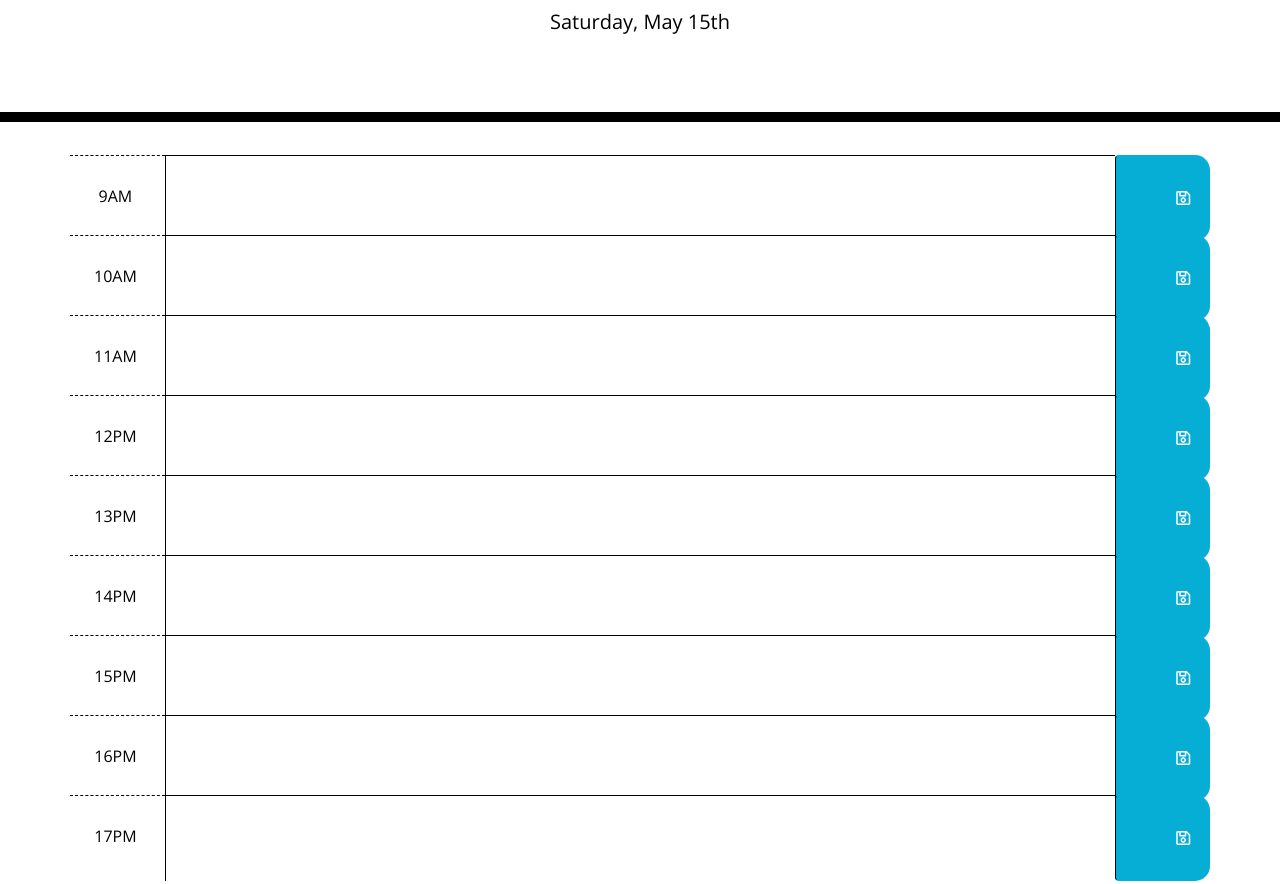
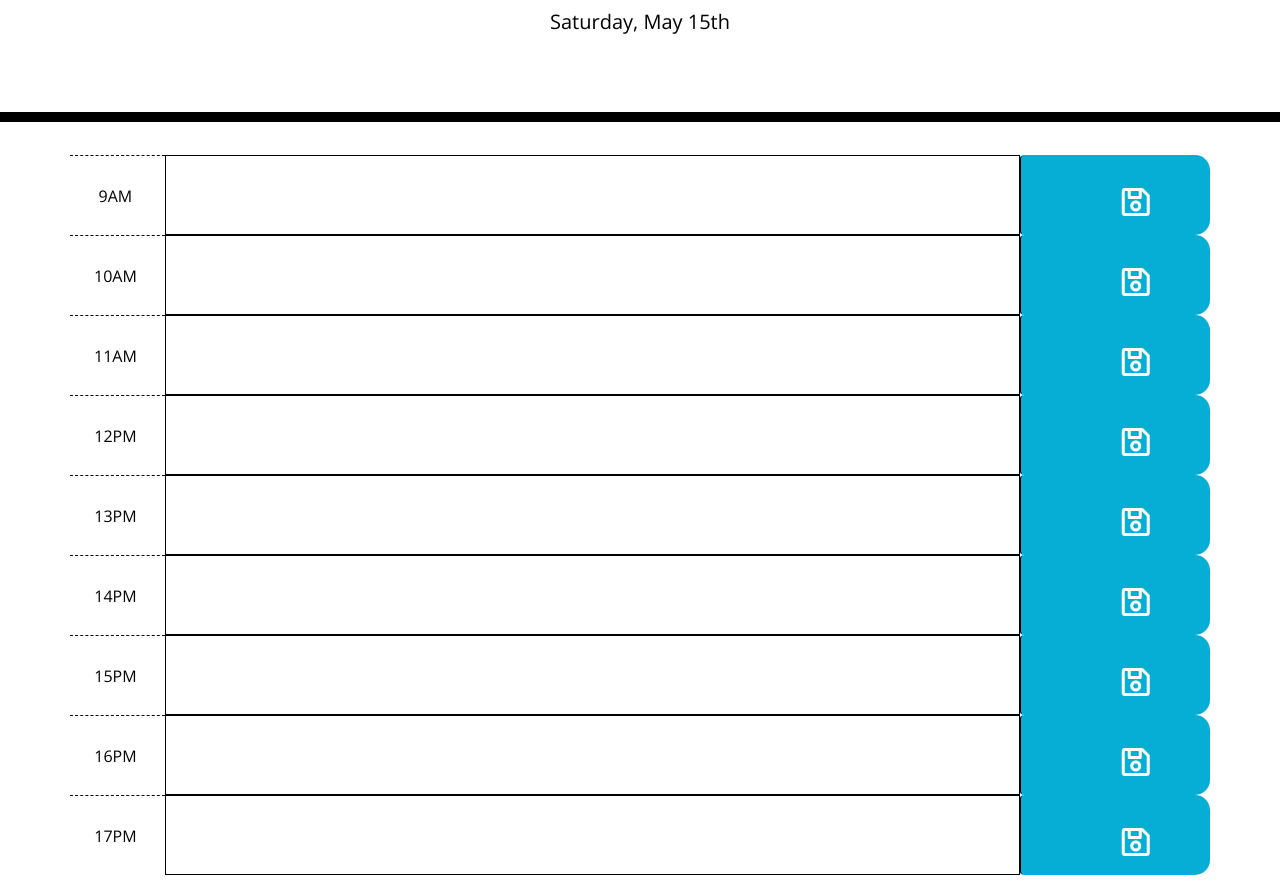
Before and after one commit to PanchoPuma/dailyTasks, a plain HTML site: page index.html in a window 1280 px wide. Shown: the part 182-1066 px from the top of the page. Drawn offline with nearby package versions, Linux system fonts and the light colour scheme.

Commit message:
finished reworking main area

```diff
--- a/assets/css/style.css
+++ b/assets/css/style.css
@@ -6,12 +6,13 @@ body {
 
 textarea{
   background: transparent;
-  border: none;
   resize: none;
   color: #000000;
   border-left: 1px solid black;
   padding: 10px;
-  border-top: 1px solid black;
+  border: 1px solid black;
+  width: 90px;
+  height: 80px;
 }
 
 .jumbotron {
@@ -65,6 +66,7 @@ textarea{
   border-bottom-right-radius: 15px;
   background-color: #06AED5;
   color: white;
+  height: 80px;
 
 }
 
--- a/index.html
+++ b/index.html
@@ -34,9 +34,9 @@
         <div id = "9am" class="col-1 hour">
            9AM
         </div>
-        <textarea class="col-10 description"> </textarea>
-        <button class="col-1 btn saveBtn">
-          <i class="far fa-save"></i>
+        <textarea class="col-9 description"> </textarea>
+        <button class="col-2 btn saveBtn">
+          <i class="far fa-save fa-2x"></i>
         </button>
       </div>
       <!-- 10 am -->
@@ -44,9 +44,9 @@
         <div id = "10am" class="col-1 hour">
            10AM
         </div>
-        <textarea class="col-10 description"> </textarea>
-        <button class="col-1 btn saveBtn">
-          <i class="far fa-save"></i>
+        <textarea class="col-9 description"> </textarea>
+        <button class="col-2 btn saveBtn">
+          <i class="far fa-save fa-2x"></i>
         </button>
       </div>
       <!-- 11 am -->
@@ -54,9 +54,9 @@
         <div id = "11am" class="col-1 hour">
            11AM
         </div>
-        <textarea class="col-10 description"> </textarea>
-        <button class="col-1 btn saveBtn">
-          <i class="far fa-save"></i>
+        <textarea class="col-9 description"> </textarea>
+        <button class="col-2 btn saveBtn">
+          <i class="far fa-save fa-2x"></i>
         </button>
       </div>
       <!-- 12 pm -->
@@ -64,9 +64,9 @@
         <div id = "12PM" class="col-1 hour">
            12PM
         </div>
-        <textarea class="col-10 description"> </textarea>
-        <button class="col-1 btn saveBtn">
-          <i class="far fa-save"></i>
+        <textarea class="col-9 description"> </textarea>
+        <button class="col-2 btn saveBtn">
+          <i class="far fa-save fa-2x"></i>
         </button>
       </div>
       <!-- 13 pm -->
@@ -74,9 +74,9 @@
         <div id = "13PM" class="col-1 hour">
            13PM
         </div>
-        <textarea class="col-10 description"> </textarea>
-        <button class="col-1 btn saveBtn">
-          <i class="far fa-save"></i>
+        <textarea class="col-9 description"> </textarea>
+        <button class="col-2 btn saveBtn">
+          <i class="far fa-save fa-2x"></i>
         </button>
       </div>
       <!-- 14 pm -->
@@ -84,9 +84,9 @@
         <div id = "14PM" class="col-1 hour">
            14PM
         </div>
-        <textarea class="col-10 description"> </textarea>
-        <button class="col-1 btn saveBtn">
-          <i class="far fa-save"></i>
+        <textarea class="col-9 description"> </textarea>
+        <button class="col-2 btn saveBtn">
+          <i class="far fa-save fa-2x"></i>
         </button>
       </div>
       <!-- 15 pm -->
@@ -94,9 +94,9 @@
         <div id = "15PM" class="col-1 hour">
            15PM
         </div>
-        <textarea class="col-10 description"> </textarea>
-        <button class="col-1 btn saveBtn">
-          <i class="far fa-save"></i>
+        <textarea class="col-9 description"> </textarea>
+        <button class="col-2 btn saveBtn">
+          <i class="far fa-save fa-2x"></i>
         </button>
       </div>
       <!-- 16 pm -->
@@ -104,9 +104,9 @@
         <div id = "16PM" class="col-1 hour">
            16PM
         </div>
-        <textarea class="col-10 description"> </textarea>
-        <button class="col-1 btn saveBtn">
-          <i class="far fa-save"></i>
+        <textarea class="col-9 description"> </textarea>
+        <button class="col-2 btn saveBtn">
+          <i class="far fa-save fa-2x"></i>
         </button>
       </div>
       <!-- 17 pm -->
@@ -114,9 +114,9 @@
         <div id = "17PM" class="col-1 hour">
            17PM
         </div>
-        <textarea class="col-10 description"> </textarea>
-        <button class="col-1 btn saveBtn">
-          <i class="far fa-save"></i>
+        <textarea class="col-9 description"> </textarea>
+        <button class="col-2 btn saveBtn">
+          <i class="far fa-save fa-2x"></i>
         </button>
       </div>
     </main>
```
